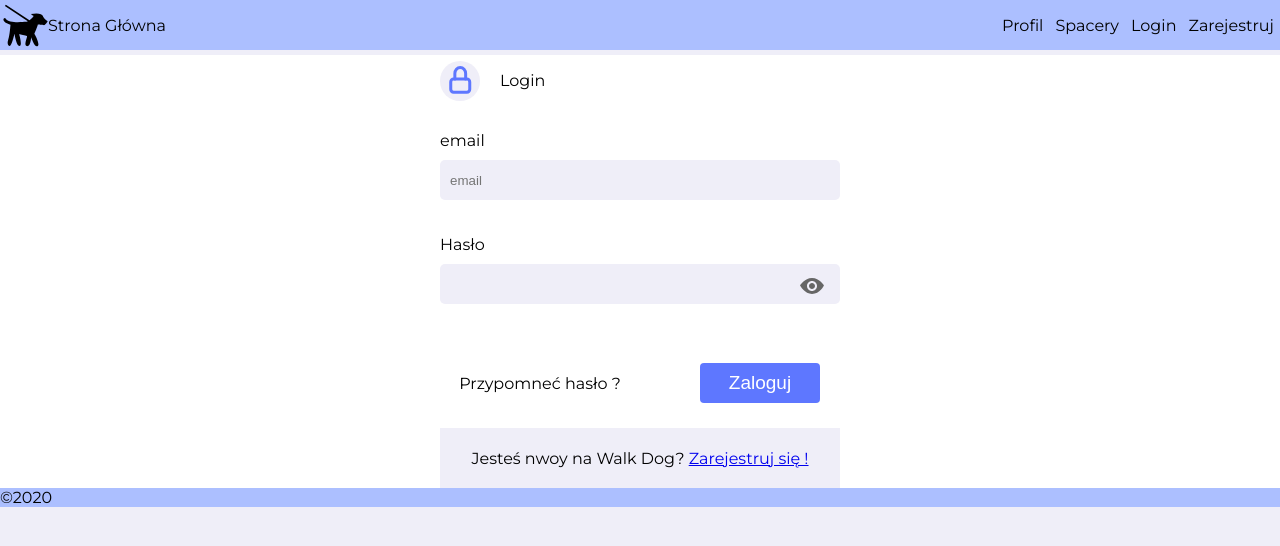
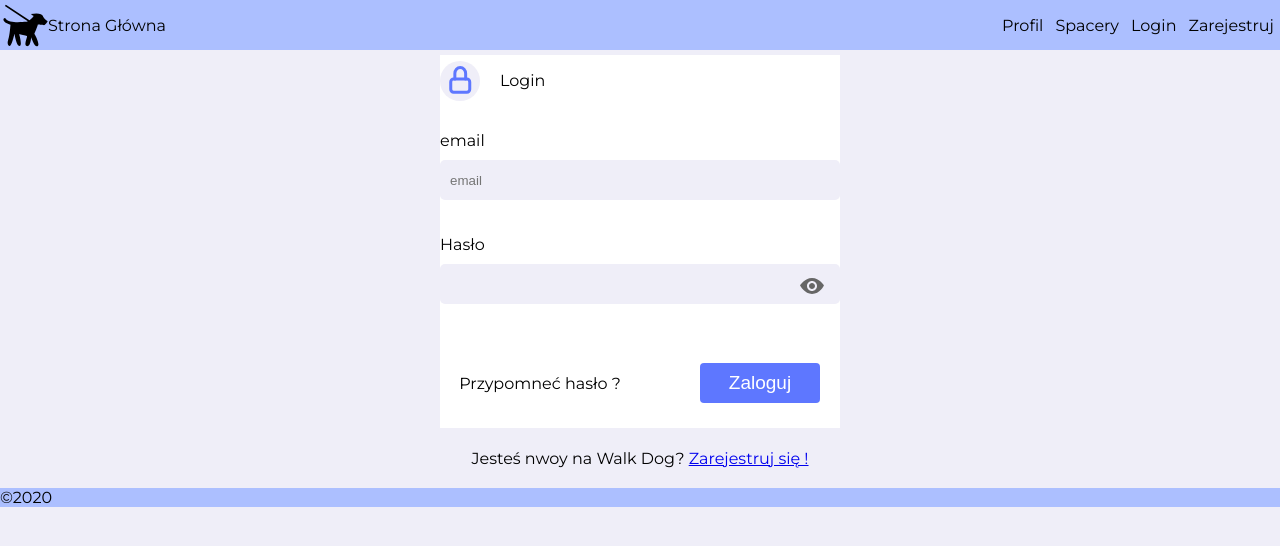
Before and after one commit to TomaszKorenberg/walk-dog, a React (Create React App) app: page /admin in a window 1280 px wide. Shown: the top 546 px of the page. Built offline with nearby package versions, Linux system fonts and the light colour scheme; no server answers.

Commit message:
- white background fix

```diff
--- a/src/App.js
+++ b/src/App.js
@@ -28,7 +28,7 @@ const App = () => {
 
     }, []);
 
-
+    {console.log(userRole)}
 
     return (
         <Router>
--- a/src/pages/LoginPage/LoginPage.module.scss
+++ b/src/pages/LoginPage/LoginPage.module.scss
@@ -4,9 +4,7 @@ $dark:#4A4A4A;
 $orange:#EF5350;
 $pastel: #EFEEF8;
 
-main{
-    background-color: white;
-}
+
 
 .wrap{
     width: 400px;
--- a/src/pages/RegisterPage/RegisterPage.module.scss
+++ b/src/pages/RegisterPage/RegisterPage.module.scss
@@ -3,9 +3,7 @@ $dark:#4A4A4A;
 $orange:#EF5350;
 $pastel: #EFEEF8;
 
-main{
-    background-color: white;
-}
+
 
 .wrap{
     width: 400px;
```
